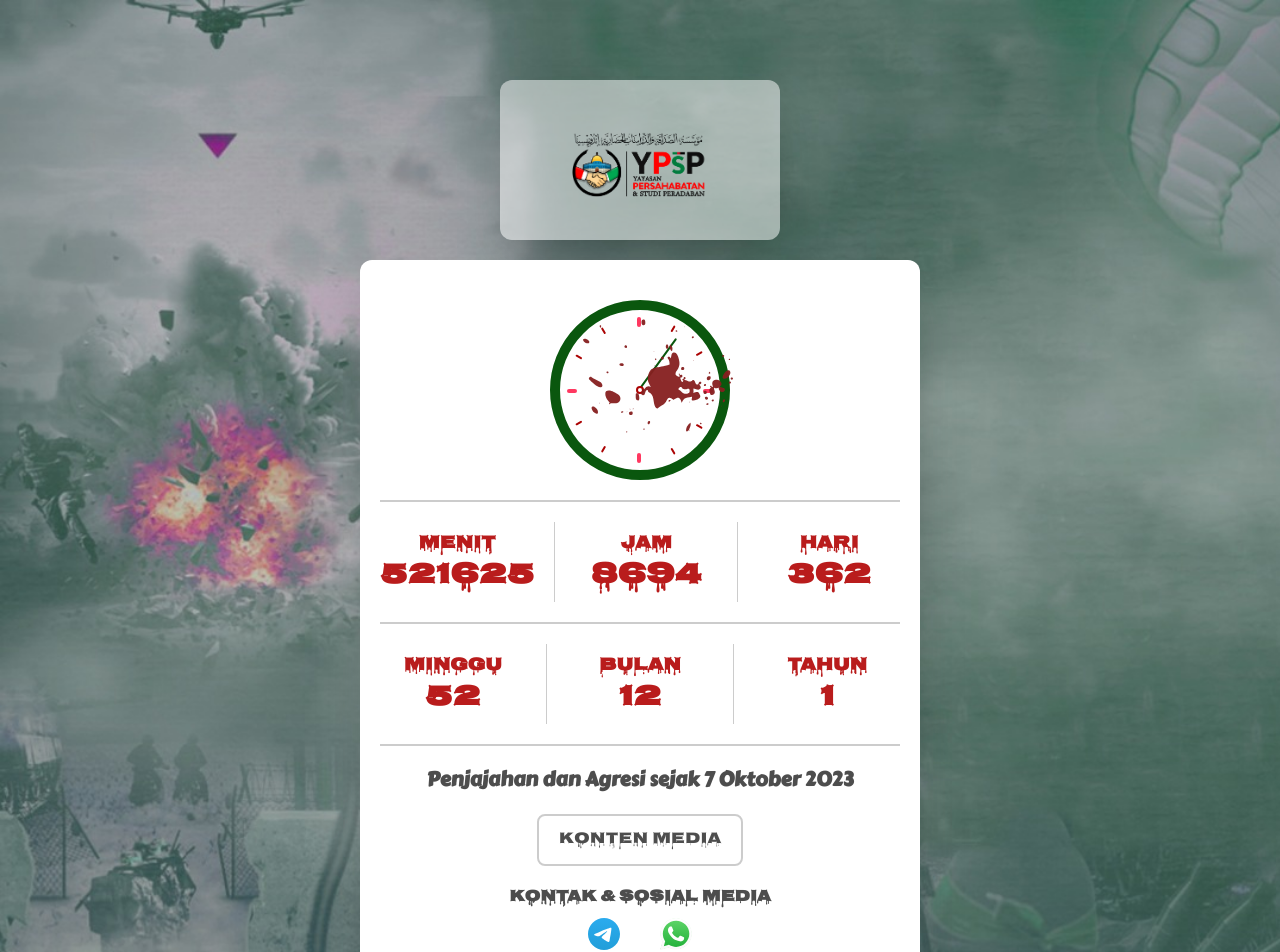
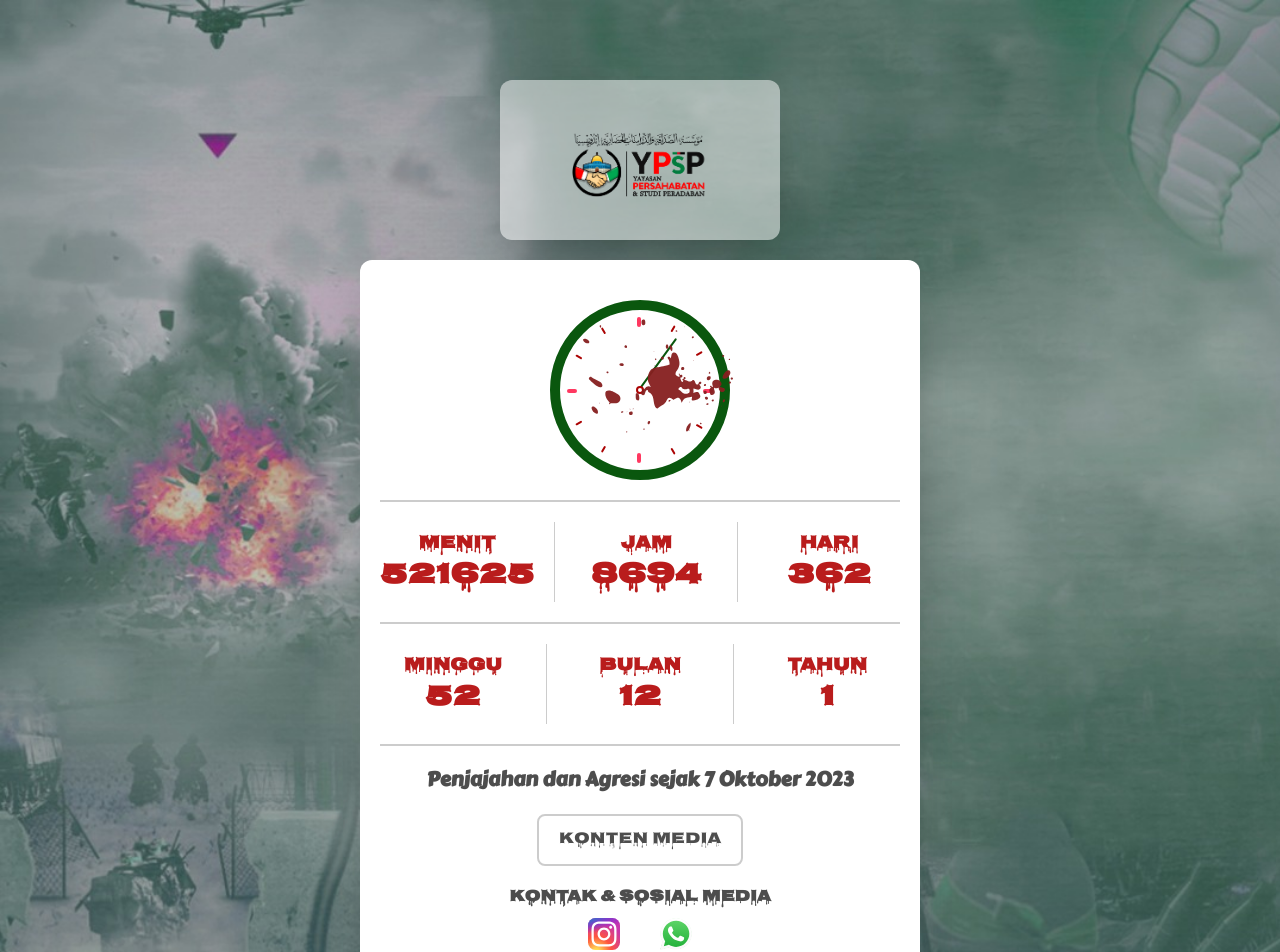
Before and after one commit to KingSit3/freelance_ypsp, a Vue app: page / in a window 1280 px wide. Shown: the top 952 px of the page. Built offline with nearby package versions, Linux system fonts and the light colour scheme; a web font is replaced by a local one.

Commit message:
chore: update link & replace to instagram

```diff
--- a/src/views/HomeView.vue
+++ b/src/views/HomeView.vue
@@ -72,17 +72,29 @@
       <p class="font-semibold text-xl text-center" style="font-family: Carter One">
         Penjajahan dan Agresi sejak 7 Oktober 2023
       </p>
-      <button class="border-2 border-black/20 p-3 px-5 rounded-lg hover:opacity-50 duration-300">
+      <a
+        href="https://drive.google.com/drive/folders/1el_FogyxUazKgrVY6Ke8p7dZTIKIzHt2?usp=drive_link"
+        target="_blank"
+        class="border-2 border-black/20 p-3 px-5 rounded-lg hover:opacity-50 duration-300"
+      >
         Konten Media
-      </button>
+      </a>
       <div class="flex flex-col gap-2 justify-center items-center">
         <p class="font-semibold text-center">Kontak & Sosial media</p>
         <div class="flex gap-10">
-          <a href="" class="lg:hover:opacity-50 duration-300">
-            <img src="/telegram-icon.svg" alt="Telegram Icon" />
+          <a
+            href="https://www.instagram.com/matapalestina48?igsh=eW14NXN5cDkycWZj"
+            target="_blank"
+            class="lg:hover:opacity-50 duration-300"
+          >
+            <img src="/instagram-icon.svg" alt="Instagram Icon" />
           </a>
-          <a href="" class="lg:hover:opacity-50 duration-300">
-            <img src="/whatsapp-icon.svg" alt="Telegram Icon" />
+          <a
+            href="https://wa.me/+6285210116092"
+            target="_blank"
+            class="lg:hover:opacity-50 duration-300"
+          >
+            <img src="/whatsapp-icon.svg" alt="Whatsapp Icon" />
           </a>
         </div>
       </div>
```
Also changed, not shown: public/instagram-icon.svg (added), public/telegram-icon.svg (deleted).
